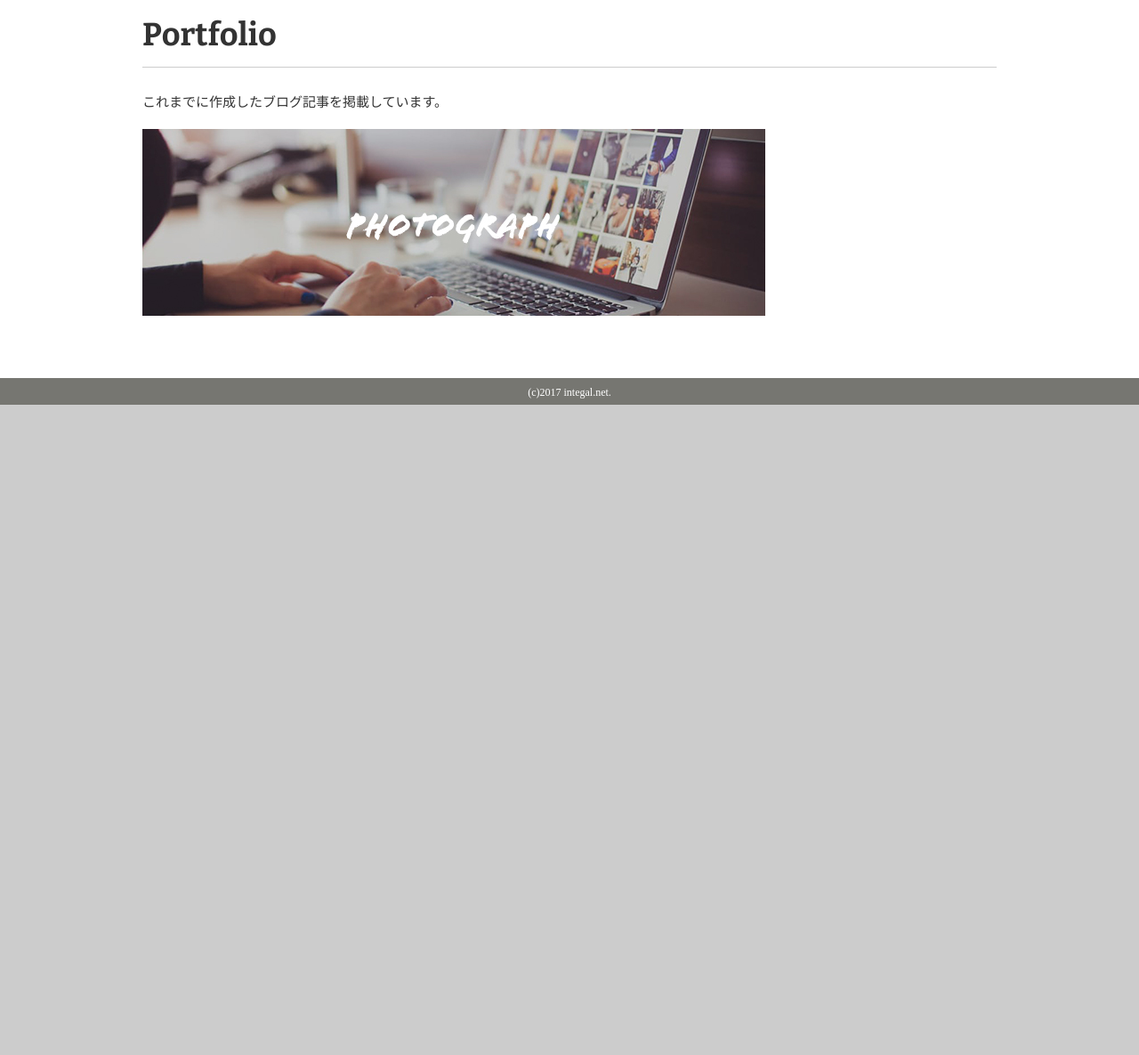
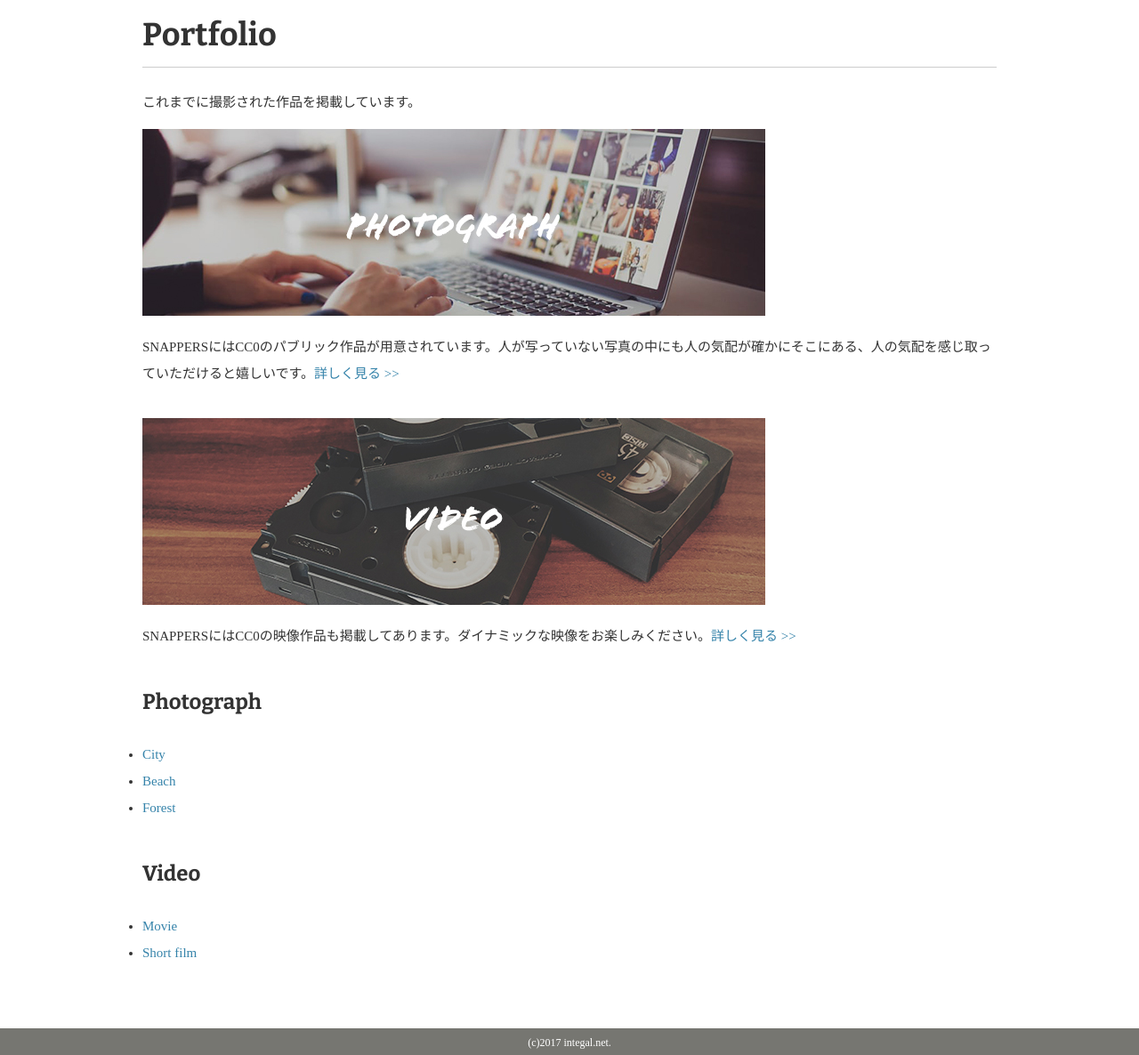
Before and after one commit to integal/-, a plain HTML site: page snappers/portfolio.html in a window 1280 px wide. Shown: the part 352-1538 px from the top of the page at 89% size. Before the commit the page ends 807 px from the top, so only its background shows below. Drawn offline with nearby package versions, Linux system fonts and the light colour scheme.

Commit message:
portfolio.html
written

```diff
--- a/snappers/portfolio.html
+++ b/snappers/portfolio.html
@@ -27,12 +27,33 @@
   <div class="content">
     <div class="main">
       <h1>Portfolio</h1>
-      <p>これまでに作成したブログ記事を掲載しています。</p>
+      <p>これまでに撮影された作品を掲載しています。</p>
       <section>
-        <a href="portfolio.html"><img src="images/portfolio-photo.jpg" alt="PHOTOGRAPH"></a>
+        <h2><a href="portfolio.html"><img src="images/portfolio-photo.jpg" alt="PHOTOGRAPH"></a></h2>
+        <p>SNAPPERSにはCC0のパブリック作品が用意されています。人が写っていない写真の中にも人の気配が確かにそこにある、人の気配を感じ取っていただけると嬉しいです。<a href="portfolio.html">詳しく見る >></a></p>
+      </section>
+      <section>
+        <h2><a href="video.html"><img src="images/portfolio-video.jpg" alt="VIDEO"></a></h2>
+        <p>SNAPPERSにはCC0の映像作品も掲載してあります。ダイナミックな映像をお楽しみください。<a href="video.html">詳しく見る >></a></p>
       </section>
     </div>
-    <aside class="sidebar"></aside>
+    <aside class="sidebar">
+      <section>
+        <h2>Photograph</h2>
+        <ul>
+          <li><a href="portfolio.html#city">City</a></li>
+          <li><a href="portfolio.html#beach">Beach</a></li>
+          <li><a href="portfolio.html#forest">Forest</a></li>
+        </ul>
+      </section>
+      <section>
+        <h2>Video</h2>
+        <ul>
+          <li><a href="video.html#movie">Movie</a></li>
+          <li><a href="video.html#short-film">Short film</a></li>
+        </ul>
+      </section>
+    </aside>
   </div>
   </div>
 <!--  footer始まり-->
```
